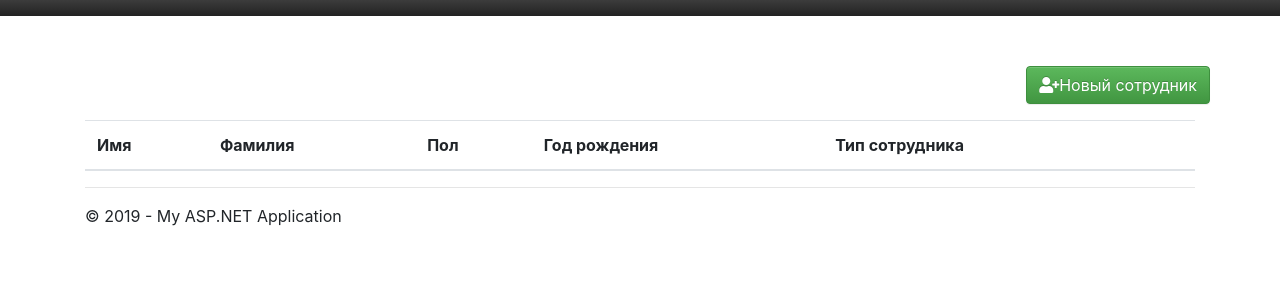
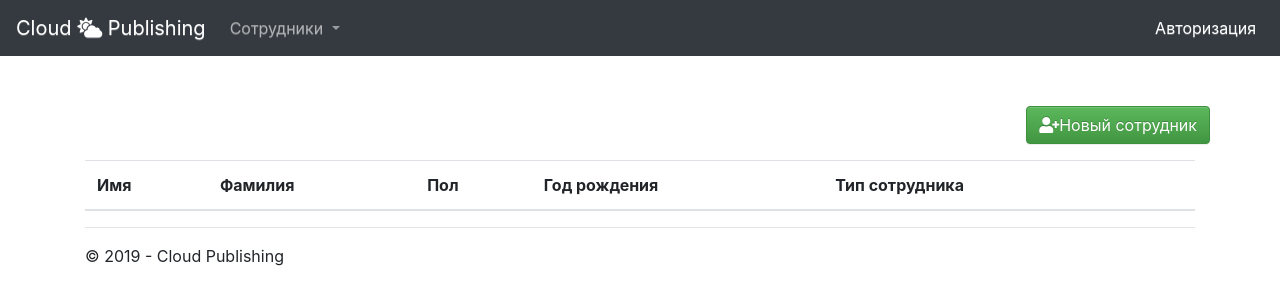
Before and after one commit to SergeevEvgeniy/publishing, an ASP.NET MVC app: template dotnet-backend/CloudPublishing/Views/Employee/List.cshtml in a window 1280 px wide. Shown: the top 305 px of the page. Run offline with ASP.NET Core 8 and stand-ins for ASP.NET MVC 5, Linux system fonts and the light colour scheme; the template is opened without the code that fills it, so the values that code supplies are empty; the project's own start-up code is not run; a stand-in starts its controllers and pages; some libraries are stand-ins or nearby versions.

Commit message:
Изменения в интерфейсе: - в _Layout изменен navbar - в представлениях для сотрудников добавлен заголовок

```diff
--- a/dotnet-backend/CloudPublishing/Views/Employee/Create.cshtml
+++ b/dotnet-backend/CloudPublishing/Views/Employee/Create.cshtml
@@ -2,7 +2,7 @@
 @model CloudPublishing.Models.Employees.ViewModels.EmployeeCreateModel
 
 @{
-    ViewBag.Title = "Create";
+    ViewBag.Title = "Добавление нового сотрудника";
 }
 
 @using (Html.BeginForm())
--- a/dotnet-backend/CloudPublishing/Views/Employee/Edit.cshtml
+++ b/dotnet-backend/CloudPublishing/Views/Employee/Edit.cshtml
@@ -1,5 +1,10 @@
 @using CloudPublishing.Models.Employees.Enums
 @model CloudPublishing.Models.Employees.ViewModels.EmployeeEditModel
+
+@{
+    ViewBag.Title = "Редактирование сотрудника" + Model.Email;
+}
+
 
 @using (Html.BeginForm())
 {
--- a/dotnet-backend/CloudPublishing/Views/Employee/List.cshtml
+++ b/dotnet-backend/CloudPublishing/Views/Employee/List.cshtml
@@ -1,7 +1,7 @@
 @model IEnumerable<CloudPublishing.Models.Employees.ViewModels.EmployeeViewModel>
 
 @{
-    ViewBag.Title = "List";
+    ViewBag.Title = "Список сотрудников";
 }
 
 <div class="row justify-content-end mb-3">
@@ -49,15 +49,19 @@
             </td>
             <td>
                 <div>
-                        <a href="@Url.Action("Edit", new {id = item.Id})" class="btn btn-default"><i class="fas fa-edit"></i></a>
-                        <button type="button" class="btn btn-danger remove-button"><i class="fas fa-trash-alt"></i></button>
+                    <a href="@Url.Action("Edit", new {id = item.Id})" class="btn btn-default">
+                        <i class="fas fa-edit"></i>
+                    </a>
+                    <button type="button" class="btn btn-danger remove-button">
+                        <i class="fas fa-trash-alt"></i>
+                    </button>
                 </div>
             </td>
         </tr>
     }
     </tbody>
 </table>
-<div id="alertContainer" class="container" style="position: fixed; bottom: 0;">
+<div id="alertContainer" class="container" style="bottom: 0; position: fixed;">
 
 </div>
 
@@ -65,7 +69,8 @@
 {
     @Scripts.Render("~/bundles/employeeScripts")
     <script>
-        document.addEventListener('DOMContentLoaded', function () {
+        document.addEventListener('DOMContentLoaded',
+            function() {
                 var alertComponent = new AlertComponent(document.getElementById('alertContainer'), 2000);
                 var tableComponent = new AjaxTableComponent(document.getElementById('listContainer'),
                     'remove-button',
--- a/dotnet-backend/CloudPublishing/Views/Employee/Login.cshtml
+++ b/dotnet-backend/CloudPublishing/Views/Employee/Login.cshtml
@@ -1,4 +1,8 @@
 @model CloudPublishing.Models.Employees.ViewModels.LoginViewModel
+
+@{
+    ViewBag.Title = "Авторизация";
+}
 
 @using (Html.BeginForm())
 {
--- a/dotnet-backend/CloudPublishing/Views/Shared/_Layout.cshtml
+++ b/dotnet-backend/CloudPublishing/Views/Shared/_Layout.cshtml
@@ -3,26 +3,53 @@
 <head>
     <meta charset="utf-8" />
     <meta name="viewport" content="width=device-width, initial-scale=1.0">
-    <title>@ViewBag.Title - My ASP.NET Application</title>
+    <title>@ViewBag.Title</title>
     @Styles.Render("~/Content/css")
     <link rel="stylesheet" href="https://use.fontawesome.com/releases/v5.7.1/css/all.css" integrity="sha384-fnmOCqbTlWIlj8LyTjo7mOUStjsKC4pOpQbqyi7RrhN7udi9RwhKkMHpvLbHG9Sr" crossorigin="anonymous">
 </head>
 <body>
-    <div class="navbar navbar-inverse navbar-fixed-top">
-        <div class="container">
-            <div class="navbar-collapse collapse">
-                @*<ul class="nav navbar-nav">
-                    <li>@Html.ActionLink("Home", "Index", "Home")</li>
-                    <li>@Html.ActionLink("About", "About", "Home")</li>
-                </ul>*@
+<nav class="navbar navbar-expand-lg navbar-dark bg-dark">
+    <a class="navbar-brand" href="#">Cloud <i class="fas fa-cloud-sun"></i> Publishing</a>
+    <button class="navbar-toggler" type="button" data-toggle="collapse" data-target="#navbarContent" aria-controls="navbarSupportedContent" aria-expanded="false" aria-label="Toggle navigation">
+        <span class="navbar-toggler-icon"></span>
+    </button>
+
+    <div class="collapse navbar-collapse" id="navbarContent">
+        <ul class="navbar-nav mr-auto">
+            <li class="nav-item dropdown">
+                <a class="nav-link dropdown-toggle" id="employeeDropdown" role="button" data-toggle="dropdown" aria-haspopup="true" aria-expanded="false" href="#">
+                    Сотрудники
+                </a>
+                <div class="dropdown-menu" aria-labelledby="employeeDropdown">
+                    @Html.ActionLink("Список сотрудников", "List", "Employee", null, new { @class = "dropdown-item" })
+                    @if (User.Identity.IsAuthenticated && User.IsInRole("ChiefEditor"))
+                    {
+                        @Html.ActionLink("Добавить сотрудника", "Create", "Employee", null, new { @class = "dropdown-item" })
+                    }
                 </div>
+            </li>
+        </ul>
+        <ul class="navbar-nav my-lg-0">
+            @if (!User.Identity.IsAuthenticated)
+            {
+                <li class="nav-item active">
+                    @Html.ActionLink("Авторизация","Login","Employee", null, new {@class="nav-link"})
+                </li>
+            }
+            else
+            {
+                <li class="nav-item dropdown">
+
+                </li>
+            }
+        </ul>
     </div>
-    </div>
+</nav>
 <div class="container body-content">
     @RenderBody()
-        <hr />
+    <hr/>
     <footer>
-            <p>&copy; @DateTime.Now.Year - My ASP.NET Application</p>
+        <p>&copy; @DateTime.Now.Year - Cloud Publishing</p>
     </footer>
 </div>
 @Scripts.Render("~/bundles/libs")
```
Lines whose indentation alone changed are shown as unchanged.
